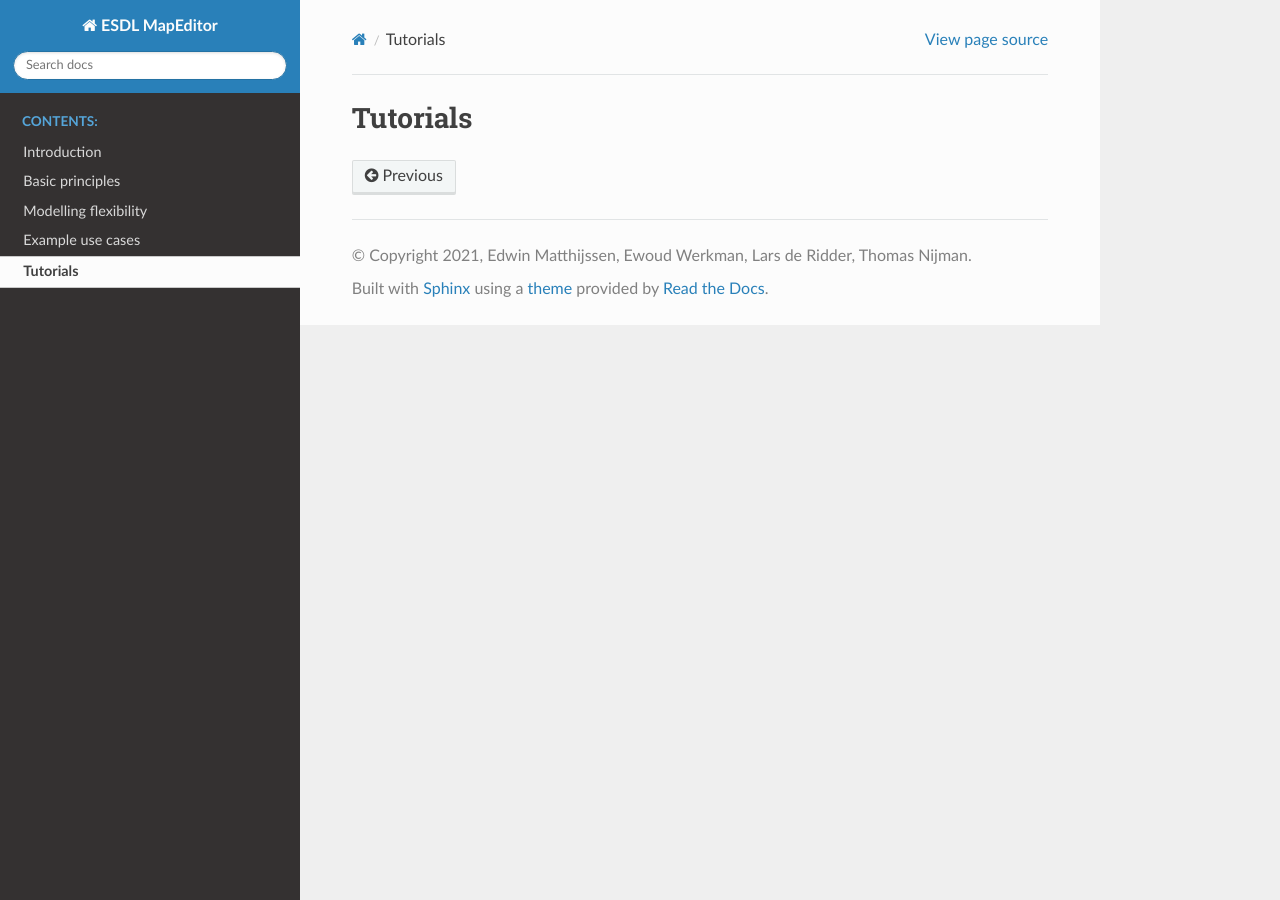
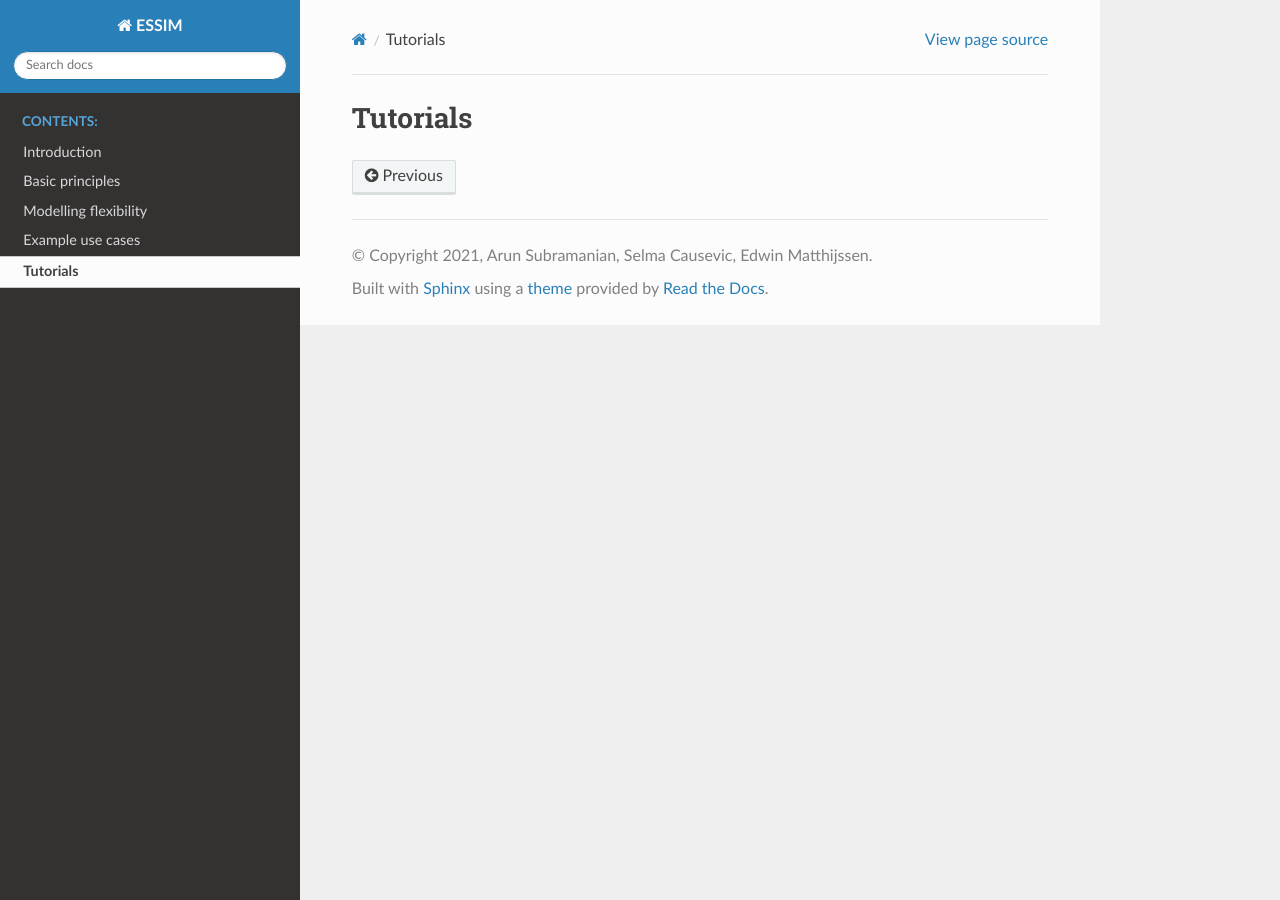
Before and after one commit to ESDLMapEditorESSIM/ESSIMDocumentation, a Sphinx documentation site: the page built from docs/source/tutorials/index.rst, in a window 1280 px wide. Built offline with Sphinx 7.4.7 and the Read the Docs theme 2.0.0, drawn with Linux system fonts in a browser that asks for light colours.

Commit message:
fixed title and authors

```diff
--- a/docs/source/conf.py
+++ b/docs/source/conf.py
@@ -18,9 +18,9 @@ import sphinx_rtd_theme
 
 # -- Project information -----------------------------------------------------
 
-project = 'ESDL MapEditor'
-copyright = '2021, Edwin Matthijssen, Ewoud Werkman, Lars de Ridder, Thomas Nijman'
-author = 'Edwin Matthijssen, Ewoud Werkman, Lars de Ridder, Thomas Nijman'
+project = 'ESSIM'
+copyright = '2021, Arun Subramanian, Selma Causevic, Edwin Matthijssen'
+author = 'Arun Subramanian, Selma Causevic, Edwin Matthijssen'
 
 
 # -- General configuration ---------------------------------------------------
```
